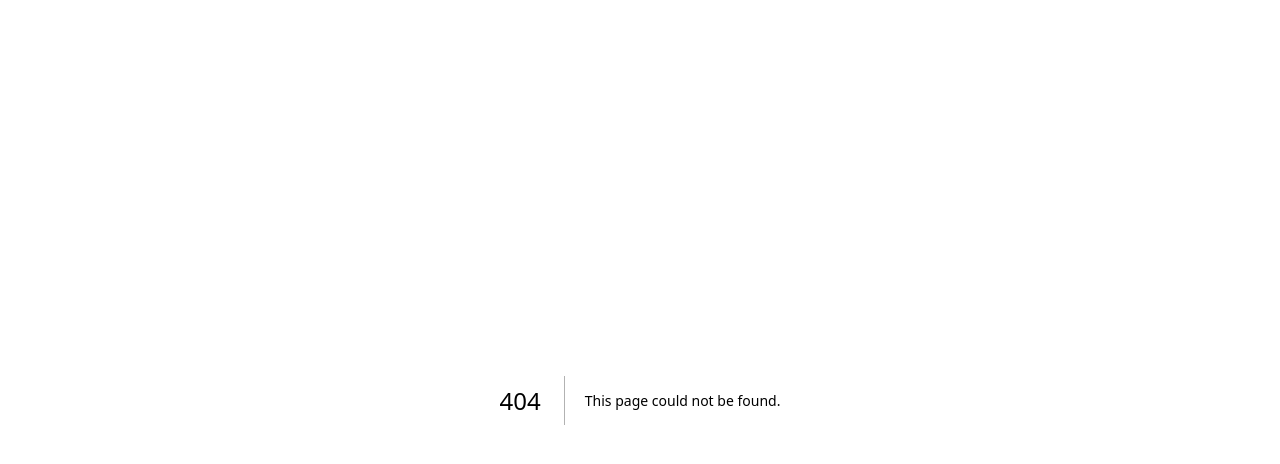
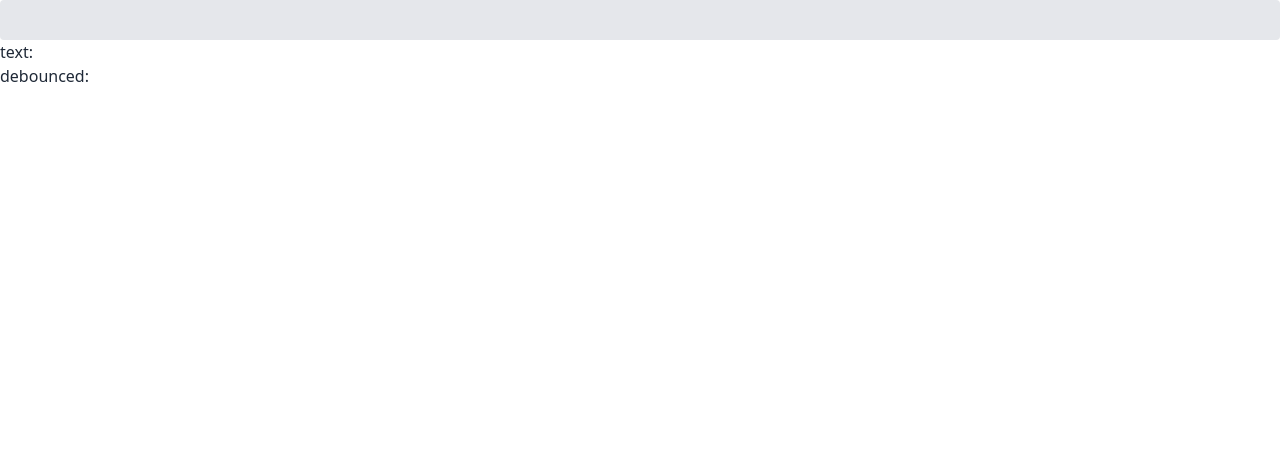
Before and after one commit to brandonysli/storagehub, a Next.js app: page /components/modular/NaiveInput in a window 1280 px wide. Before the commit this address had no page. Shown: the top 464 px of the page. Built offline with nearby package versions, Linux system fonts and the light colour scheme.

Commit message:
Added props to NaiveInput, Moved Debounce to input

```diff
--- a/package.json
+++ b/package.json
@@ -31,6 +31,7 @@
     "eslint-config-next": "13.1.6",
     "google-map-react": "^2.2.0",
     "graphql": "^16.6.0",
+    "micro": "^10.0.1",
     "next": "13.1.6",
     "postcss": "^8.4.21",
     "prisma": "^4.10.1",
--- a/src/pages/components/modular/TextInput.tsx
+++ b/src/pages/components/modular/NaiveInput.tsx
@@ -1,7 +1,31 @@
 //use Throttling and Debouncing
-import React, { useState } from "react";
-import useDebounce from "../../hooks/useDebounce";
-const TextInput = () => {
+//highlight around input box when selected.
+
+import React, { useEffect, useState } from "react";
+
+type inputInfo = {
+  heading:string;
+  inputType:"text"|"date"|"dropdown";
+}
+
+function useDebounce<T>(value:T,delay?:number){
+
+  const[debouncedValue,setDebouncedValue] = useState<T>(value);
+
+  useEffect(()=>{
+      const timer = setTimeout( () => {
+          setDebouncedValue(value);
+      }, delay || 500);
+
+      return () => {
+          clearTimeout(timer);
+      }
+  },[value,delay]);
+
+  return debouncedValue;
+}
+
+export default function NaiveInput(info:inputInfo) {
   const [textInput, setTextInput] = useState("");
   const debouncedValue = useDebounce(textInput, 200);
   return (
@@ -19,5 +43,3 @@ const TextInput = () => {
     </>
   );
 };
-
-export default TextInput;
--- a/src/pages/hooks/useDebounce.tsx
+++ /dev/null
@@ -1,20 +0,0 @@
-import {useEffect, useState} from 'react'
-
-function useDebounce<T>(value:T,delay?:number){
-
-    const[debouncedValue,setDebouncedValue] = useState<T>(value);
-
-    useEffect(()=>{
-        const timer = setTimeout( () => {
-            setDebouncedValue(value);
-        }, delay || 500);
-
-        return () => {
-            clearTimeout(timer);
-        }
-    },[value,delay]);
-
-    return debouncedValue;
-}
-
-export default useDebounce
--- a/src/pages/index.tsx
+++ b/src/pages/index.tsx
@@ -6,8 +6,8 @@ import { HexColor } from "./modules/HexColor";
 import NaiveTag from "./components/modular/NaiveTag";
 import NavBar from "./components/NavBar";
 import Map from "./components/Map";
-import TextInput from "./components/modular/TextInput";
 import React from "react";
+import NaiveInput from "./components/modular/NaiveInput";
 
 export default function Home() {
   return (
@@ -28,7 +28,7 @@ export default function Home() {
           tagname="BEST TAG NAME"
           tagSize="sm"
         />
-        <TextInput />
+        <NaiveInput heading={""} inputType={"text"} />
         <Map lat={42.454323} lng={-76.475266} />
       </main>
     </>
```
Also changed, not shown: 2 other files (tests, documents, lock files or other folders).
